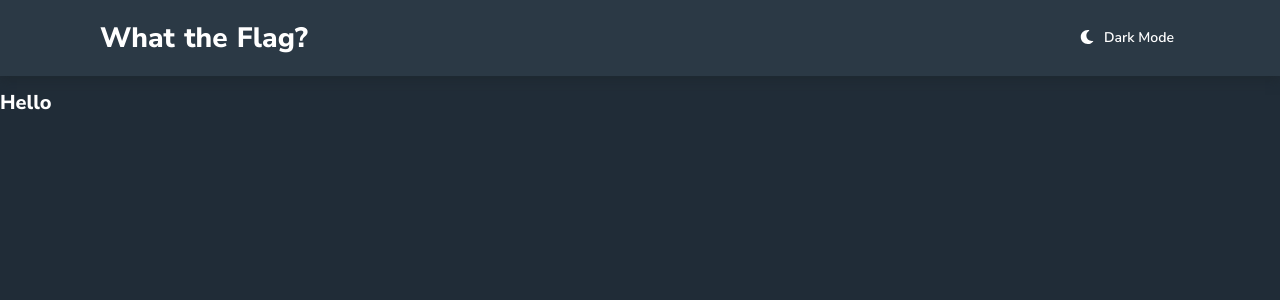
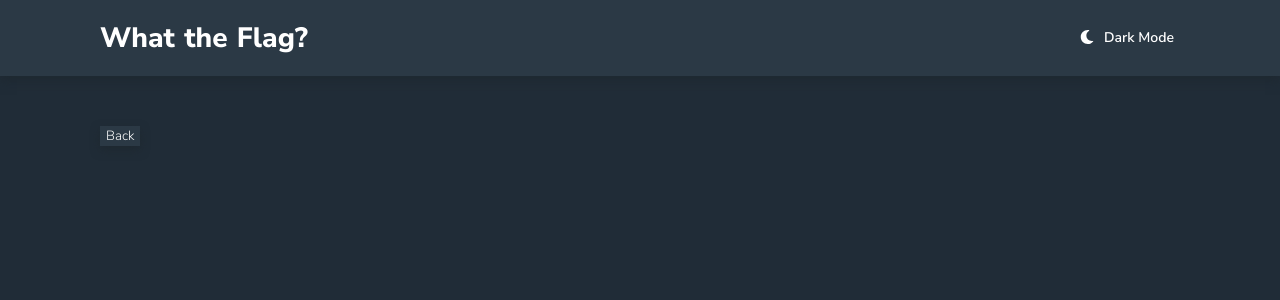
Before and after one commit to drood87/what-the-flag, a React (Create React App) app: page /country in a window 1280 px wide. Shown: the top 300 px of the page. Built offline with nearby package versions, Linux system fonts and the light colour scheme.

Commit message:
made custom button more customizable/ created country details styles

```diff
--- a/src/components/custom-button/custom-button.component.jsx
+++ b/src/components/custom-button/custom-button.component.jsx
@@ -3,8 +3,20 @@ import React from 'react';
 import PropTypes from 'prop-types';
 import './custom-button.styles.scss';
 
-const CustomButton = ({ children, ...otherProps }) => (
-  <button {...otherProps}>{children}</button>
+const CustomButton = ({
+  children,
+  isCardDetails,
+  isDarkMode,
+  ...otherProps
+}) => (
+  <button
+    className={`${isCardDetails ? 'btn__card-details' : ''}
+    ${isDarkMode ? 'btn__dark-mode' : ''}
+    btn`}
+    {...otherProps}
+  >
+    {children}
+  </button>
 );
 
 CustomButton.propTypes = {
--- a/src/components/custom-button/custom-button.styles.scss
+++ b/src/components/custom-button/custom-button.styles.scss
@@ -0,0 +1,17 @@
+.btn {
+  font-family: inherit;
+  color: inherit;
+  outline: none;
+  border: none;
+
+  &__dark-mode {
+    font-size: 1.4rem;
+    font-weight: 600;
+    background-color: transparent;
+  }
+
+  &__card-details {
+    background-color: hsl(209, 23%, 22%);
+    box-shadow: 0px 4px 10px #1e2830;
+  }
+}
--- a/src/components/header/header.component.jsx
+++ b/src/components/header/header.component.jsx
@@ -11,7 +11,7 @@ class Header extends React.Component {
     return (
       <div className="header">
         <h1 className="header__title">What the Flag?</h1>
-        <CustomButton type="button" className="header__btn">
+        <CustomButton type="button" isDarkMode isCardDetails={false}>
           <FontAwesomeIcon icon={faMoon} />
           <span className="header__switch">Dark Mode</span>
         </CustomButton>
--- a/src/components/header/header.styles.scss
+++ b/src/components/header/header.styles.scss
@@ -11,16 +11,6 @@
     font-size: 2.8rem;
   }
 
-  &__btn {
-    font-size: 1.4rem;
-    font-weight: 600;
-    font-family: inherit;
-    color: inherit;
-    outline: none;
-    border: none;
-    background-color: transparent;
-  }
-
   &__switch {
     padding-left: 1rem;
   }
--- a/src/pages/country-details/country-details.component.jsx
+++ b/src/pages/country-details/country-details.component.jsx
@@ -1,4 +1,10 @@
 import React, { Component } from 'react';
+import { withRouter } from 'react-router-dom';
+import PropTypes from 'prop-types';
+
+import CustomButton from '../../components/custom-button/custom-button.component';
+
+import './country-details.styles.scss';
 
 class CountryDetails extends Component {
   render() {
@@ -7,11 +13,18 @@ class CountryDetails extends Component {
     } = this.props;
     console.log(state);
     return (
-      <div>
-        <h1>Hello</h1>
+      <div className="country-details">
+        <CustomButton type="button" isCardDetails isDarkMode={false}>
+          Back
+        </CustomButton>
       </div>
     );
   }
 }
 
-export default CountryDetails;
+CountryDetails.propTypes = {
+  location: PropTypes.object,
+  state: PropTypes.object,
+};
+
+export default withRouter(CountryDetails);
--- a/src/pages/country-details/country-details.styles.scss
+++ b/src/pages/country-details/country-details.styles.scss
@@ -0,0 +1,3 @@
+.country-details {
+  padding: 5rem 10rem;
+}
```
